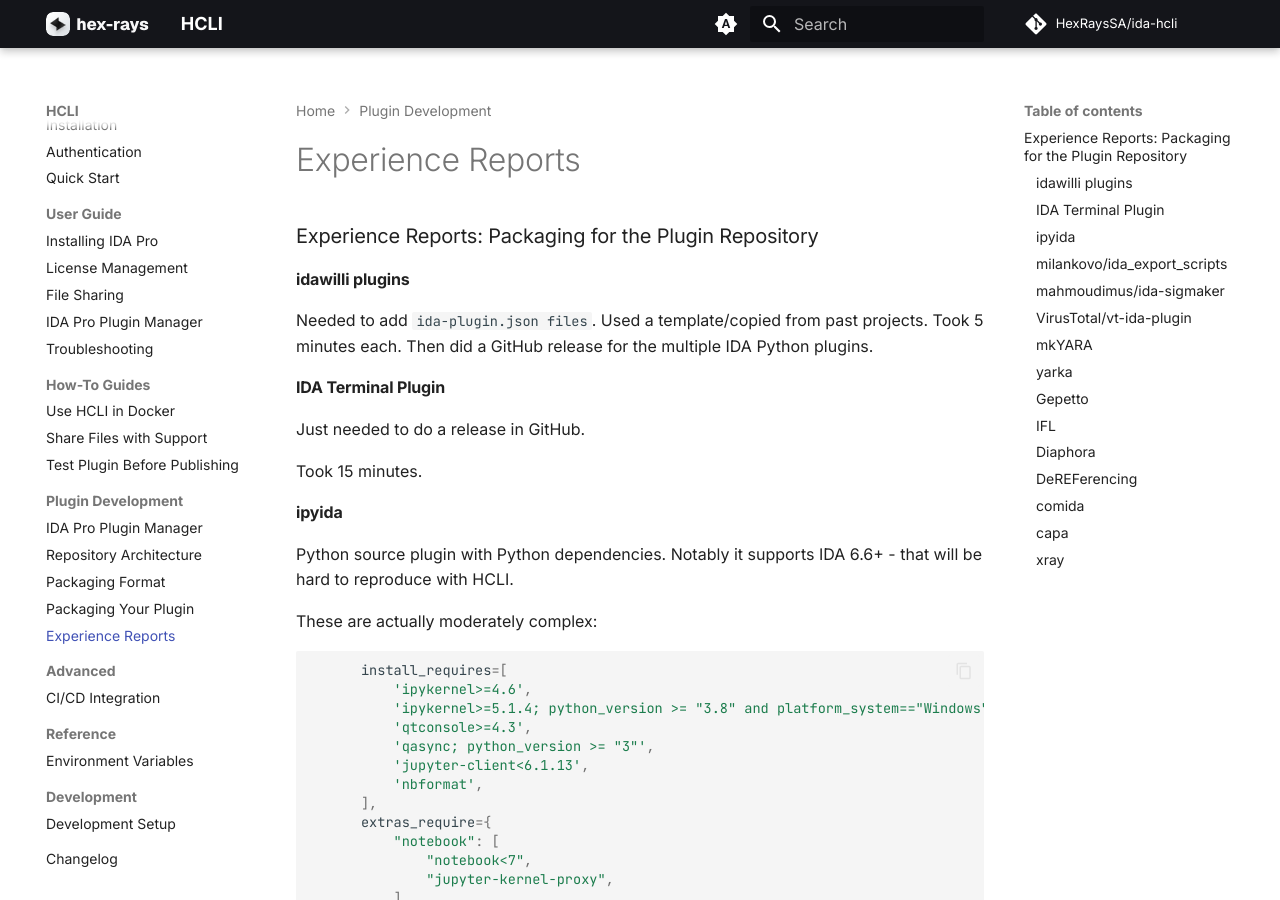
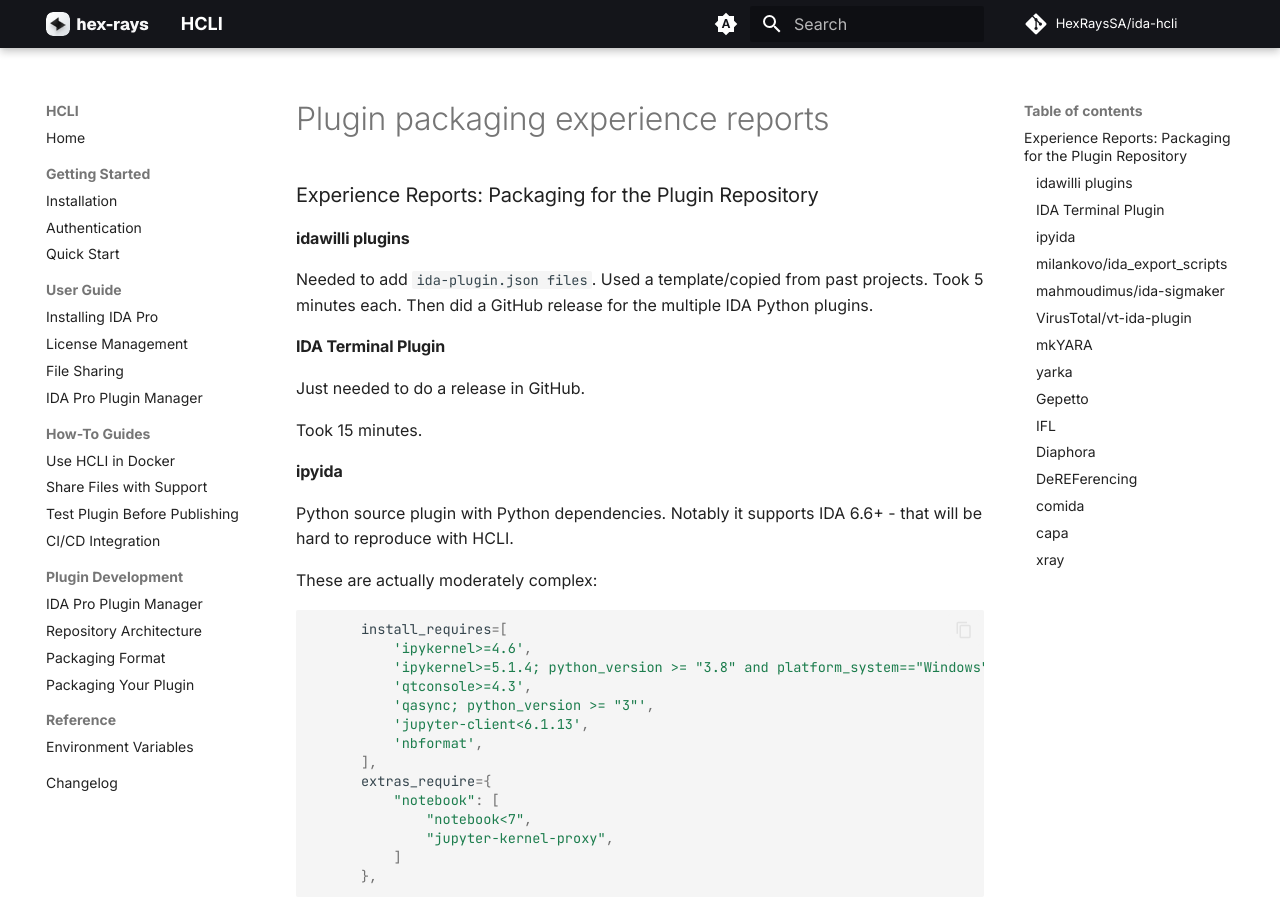
Before and after one commit to HexRaysSA/ida-hcli, an MkDocs documentation site: the page built from docs/development/plugin-packaging-experience-reports.md, in a window 1280 px wide and 900 px high. Built offline with MkDocs 1.6.1 and Material for MkDocs 9.7.7, drawn with Linux system fonts in a browser that asks for light colours; comment, search, counter and statistics services are not loaded; some of the changed text lies outside the part shown.

Commit message:
docs: cleanup sidebar

```diff
--- a/mkdocs.yml
+++ b/mkdocs.yml
@@ -85,23 +85,18 @@
     - License Management: user-guide/licenses.md
     - File Sharing: user-guide/file-sharing.md
     - IDA Pro Plugin Manager: user-guide/plugin-manager.md
-    - Troubleshooting: user-guide/troubleshooting.md
   - How-To Guides:
     - Use HCLI in Docker: how-to/use-hcli-in-docker.md
     - Share Files with Support: how-to/share-files-with-support.md
     - Test Plugin Before Publishing: how-to/test-plugin-before-publishing.md
+    - CI/CD Integration: advanced/ci-cd-integration.md
   - Plugin Development:
     - Overview: user-guide/plugin-manager.md
     - Repository Architecture: reference/plugin-repository-architecture.md
     - Packaging Format: reference/plugin-packaging-and-format.md
     - Packaging Your Plugin: reference/packaging-your-existing-plugin.md
-    - Experience Reports: development/plugin-packaging-experience-reports.md
-  - Advanced:
-    - CI/CD Integration: advanced/ci-cd-integration.md
   - Reference:
     - Environment Variables: reference/environment-variables.md
-  - Development:
-    - Development Setup: development/setup.md
   - Changelog: changelog.md
 
 plugins:
```
Also changed, not shown: docs/user-guide/troubleshooting.md (deleted, +0 -26 lines).
